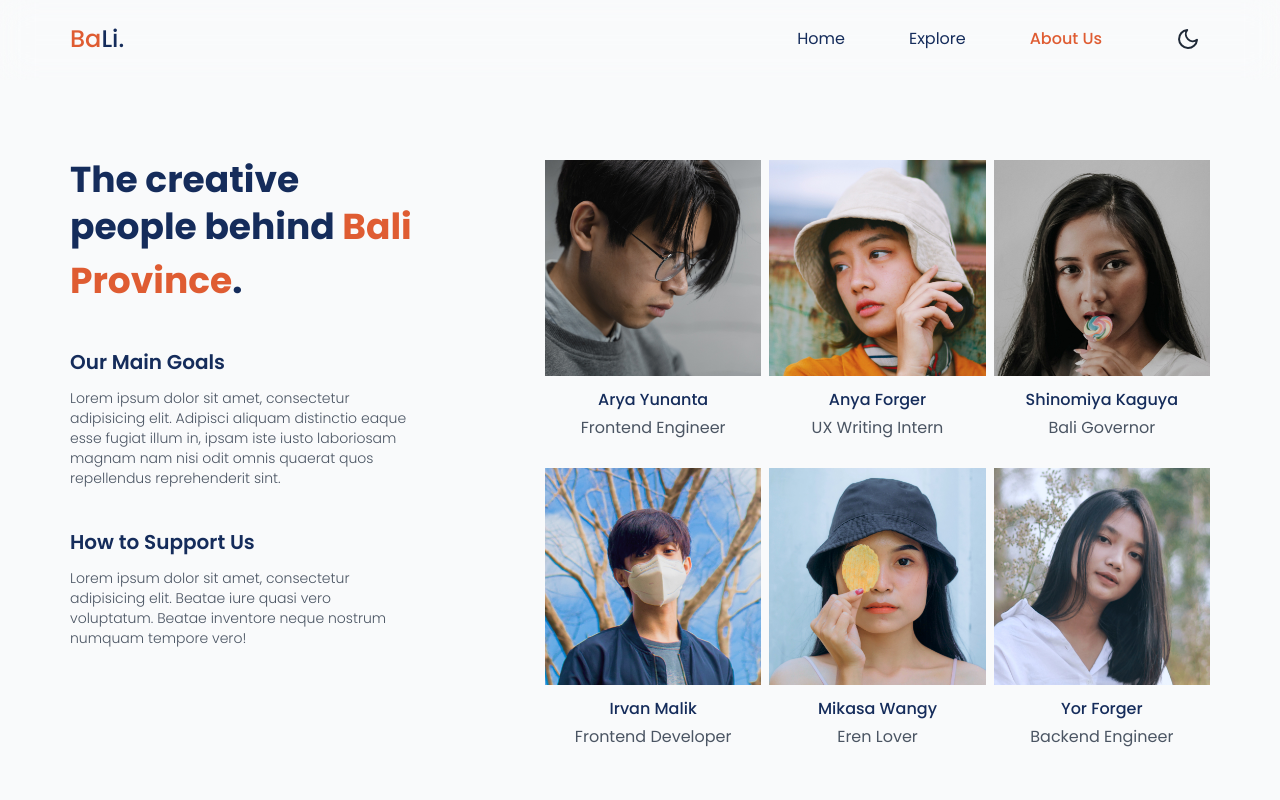
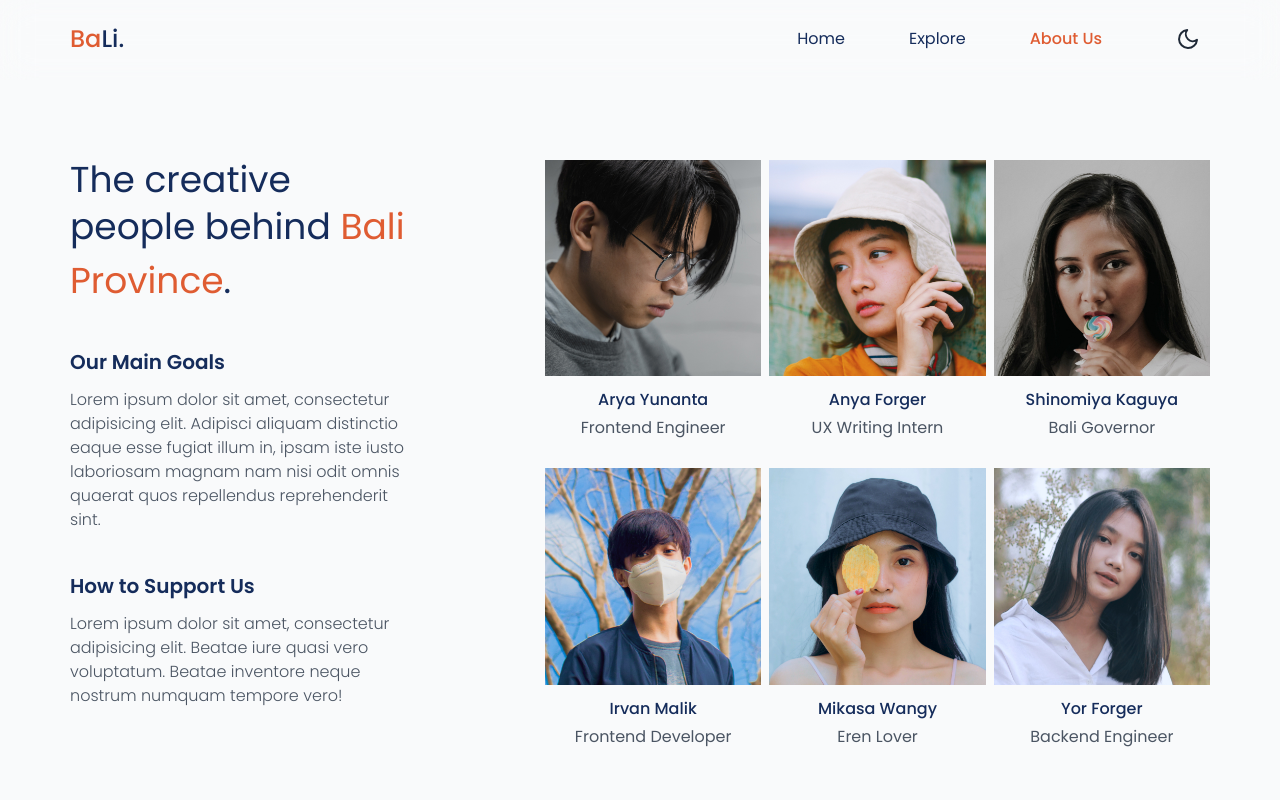
Before and after one commit to aryahmph/iffest-web-code, a React (Create React App) app: page /about-us in a window 1280 px wide. Shown: the top 800 px of the page. Built offline with nearby package versions, Linux system fonts and the light colour scheme.

Commit message:
Add little update

```diff
--- a/src/Components/ProfileSection.js
+++ b/src/Components/ProfileSection.js
@@ -7,13 +7,13 @@ function ProfileSection(props) {
         <div className="container">
             <div className="mt-8 md:mt-12 lg:mt-20 max-w-lg mx-auto lg:max-w-full lg:grid lg:grid-cols-12">
                 <div className="mb-14 lg:mb-0 lg:col-span-5 md:pr-12 xl:pr-32">
-                    <h2 className="text-2xl md:text-4xl lg:text-3xl xl:text-4xl font-bold text-secondary dark:text-blue-300 leading-normal">The creative people behind <span
+                    <h2 className="text-2xl md:text-4xl lg:text-3xl xl:text-4xl `font-bold text-secondary dark:text-blue-300 leading-normal">The creative people behind <span
                         className="text-primary dark:text-red-300 leading-normal">Bali Province</span>.
                     </h2>
 
                     <div className="mt-10">
                         <h3 className="md:text-2xl lg:text-lg xl:text-xl font-semibold text-secondary dark:text-blue-300">Our Main Goals</h3>
-                        <p className="text-gray-600 dark:text-gray-200 font-light mt-3 text-sm llg:text-sm">Lorem ipsum dolor sit amet, consectetur
+                        <p className="text-gray-600 dark:text-gray-200 font-light mt-3 text-sm lg:text-sm xl:text-base">Lorem ipsum dolor sit amet, consectetur
                             adipisicing elit. Adipisci aliquam distinctio eaque esse
                             fugiat illum in, ipsam iste iusto laboriosam magnam nam nisi odit omnis quaerat quos
                             repellendus
@@ -22,7 +22,7 @@ function ProfileSection(props) {
 
                     <div className="mt-10">
                         <h3 className="md:text-2xl lg:text-lg xl:text-xl font-semibold text-secondary dark:text-blue-300">How to Support Us</h3>
-                        <p className="text-gray-600 dark:text-gray-200 font-light mt-3 text-sm lg:text-sm">Lorem ipsum dolor sit amet, consectetur
+                        <p className="text-gray-600 dark:text-gray-200 font-light mt-3 text-sm lg:text-sm xl:text-base">Lorem ipsum dolor sit amet, consectetur
                             adipisicing elit. Beatae iure quasi vero voluptatum. Beatae inventore neque nostrum numquam
                             tempore vero!</p>
                     </div>
```
